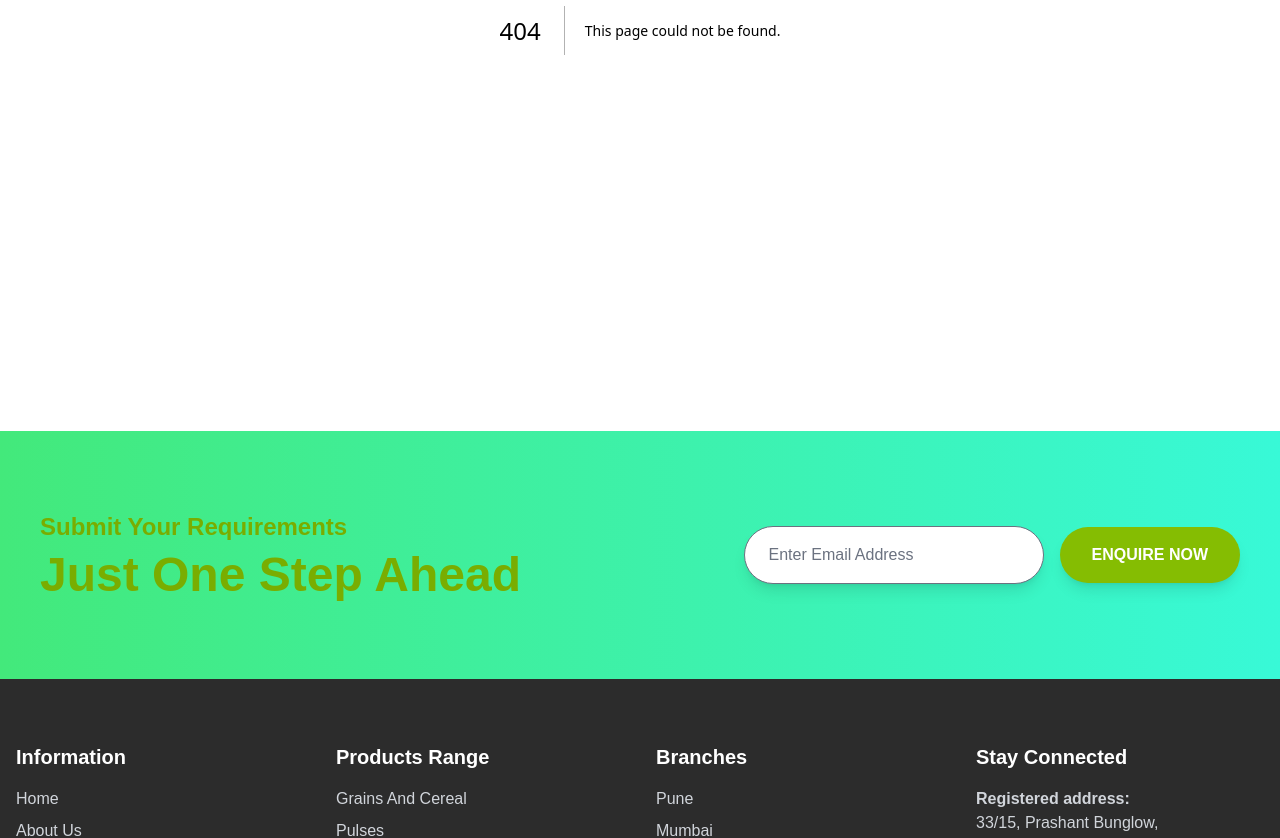
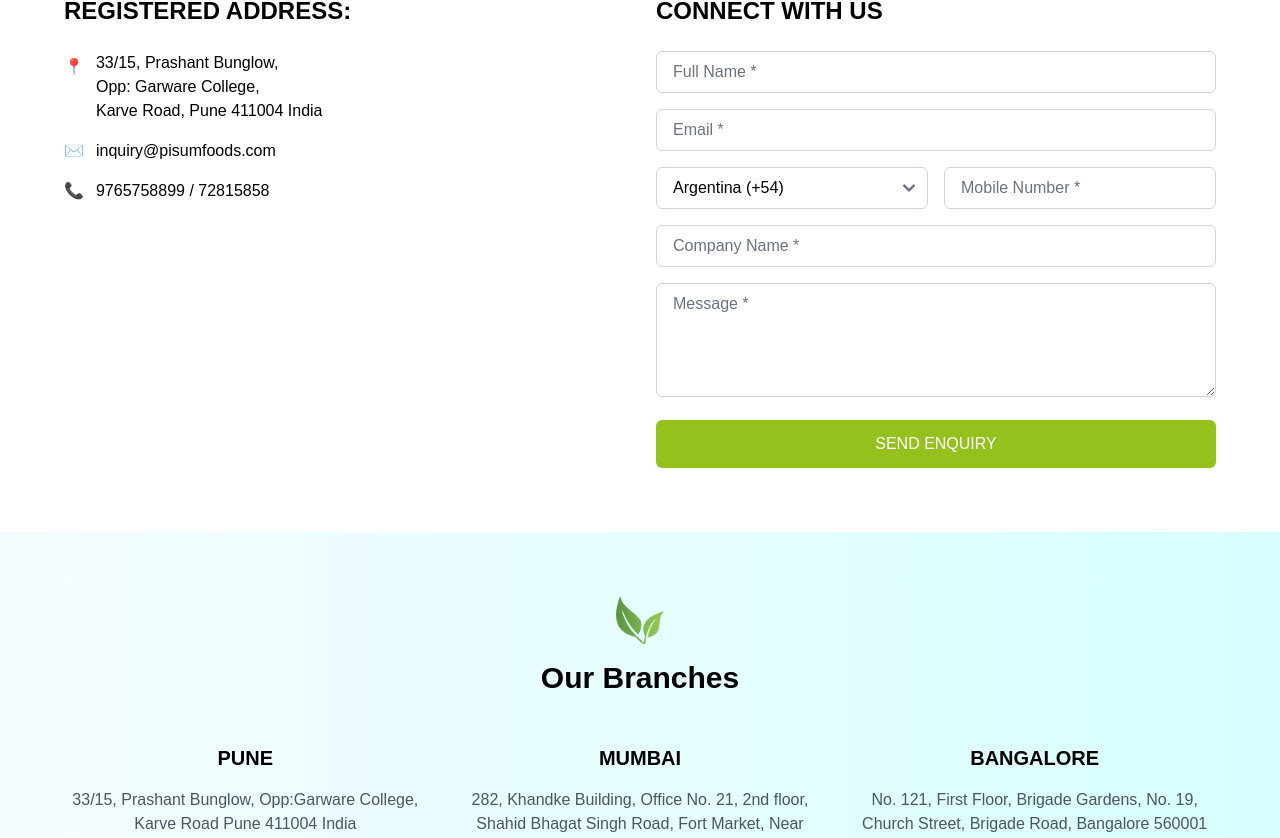
Before and after one commit to abhayfaldu/tark-internationals, a Next.js app: page /contact in a window 1280 px wide. Before the commit this address had no page. Shown: the part 439-1277 px from the top of the page. Built offline with nearby package versions, Linux system fonts and the light colour scheme.

Commit message:
adding contact page without functionality

```diff
--- /dev/null
+++ b/src/app/contact/page.tsx
@@ -0,0 +1,247 @@
+import Image from 'next/image'
+
+type CountryCode = {
+  code: string;
+  country: string;
+};
+
+export default function ContactPage() {
+  const countryCodes: CountryCode[] = [
+    { code: '+91', country: 'India' },
+    { code: '+1', country: 'USA' },
+    { code: '+1', country: 'Canada' },
+    { code: '+44', country: 'UK' },
+    { code: '+86', country: 'China' },
+    { code: '+81', country: 'Japan' },
+    { code: '+49', country: 'Germany' },
+    { code: '+33', country: 'France' },
+    { code: '+61', country: 'Australia' },
+    { code: '+7', country: 'Russia' },
+    { code: '+39', country: 'Italy' },
+    { code: '+34', country: 'Spain' },
+    { code: '+82', country: 'South Korea' },
+    { code: '+971', country: 'UAE' },
+    { code: '+65', country: 'Singapore' },
+    { code: '+966', country: 'Saudi Arabia' },
+    { code: '+55', country: 'Brazil' },
+    { code: '+52', country: 'Mexico' },
+    { code: '+27', country: 'South Africa' },
+    { code: '+47', country: 'Norway' },
+    { code: '+46', country: 'Sweden' },
+    { code: '+31', country: 'Netherlands' },
+    { code: '+41', country: 'Switzerland' },
+    { code: '+32', country: 'Belgium' },
+    { code: '+30', country: 'Greece' },
+    { code: '+90', country: 'Turkey' },
+    { code: '+48', country: 'Poland' },
+    { code: '+420', country: 'Czech Republic' },
+    { code: '+43', country: 'Austria' },
+    { code: '+351', country: 'Portugal' },
+    { code: '+40', country: 'Romania' },
+    { code: '+380', country: 'Ukraine' },
+    { code: '+62', country: 'Indonesia' },
+    { code: '+63', country: 'Philippines' },
+    { code: '+64', country: 'New Zealand' },
+    { code: '+92', country: 'Pakistan' },
+    { code: '+880', country: 'Bangladesh' },
+    { code: '+98', country: 'Iran' },
+    { code: '+20', country: 'Egypt' },
+    { code: '+212', country: 'Morocco' },
+    { code: '+216', country: 'Tunisia' },
+    { code: '+234', country: 'Nigeria' },
+    { code: '+254', country: 'Kenya' },
+    { code: '+251', country: 'Ethiopia' },
+    { code: '+256', country: 'Uganda' },
+    { code: '+233', country: 'Ghana' },
+    { code: '+502', country: 'Guatemala' },
+    { code: '+503', country: 'El Salvador' },
+    { code: '+504', country: 'Honduras' },
+    { code: '+505', country: 'Nicaragua' },
+    { code: '+506', country: 'Costa Rica' },
+    { code: '+507', country: 'Panama' },
+    { code: '+509', country: 'Haiti' },
+    { code: '+593', country: 'Ecuador' },
+    { code: '+595', country: 'Paraguay' },
+    { code: '+598', country: 'Uruguay' },
+    { code: '+56', country: 'Chile' },
+    { code: '+54', country: 'Argentina' },
+    { code: '+372', country: 'Estonia' },
+    { code: '+371', country: 'Latvia' },
+    { code: '+370', country: 'Lithuania' },
+    { code: '+386', country: 'Slovenia' },
+    { code: '+385', country: 'Croatia' },
+    { code: '+381', country: 'Serbia' },
+    { code: '+382', country: 'Montenegro' },
+    { code: '+383', country: 'Kosovo' },
+    { code: '+389', country: 'North Macedonia' },
+    { code: '+356', country: 'Malta' },
+    { code: '+357', country: 'Cyprus' },
+    { code: '+372', country: 'Estonia' },
+    { code: '+423', country: 'Liechtenstein' },
+    { code: '+674', country: 'Nauru' },
+    { code: '+678', country: 'Vanuatu' },
+    { code: '+682', country: 'Cook Islands' }
+  ];
+
+  const sortCountryCodes = (countries: CountryCode[]): CountryCode[] => {
+    return countries.sort((a, b) => a.country.localeCompare(b.country));
+  };
+
+  return (
+    <div>
+      {/* Header Section */}
+      <section className="container-xxl h-[100px] sm:h-[150px] md:h-[200px] lg:h-[250px] xl:h-[300px]">
+        <div className="w-full max-w-[1200px] h-full mx-auto bg-cover bg-center bg-no-repeat bg-[url('/assets/contact-banner.jpg')]">
+          <div className="flex flex-col justify-center gap-3 sm:gap-4 md:gap-5 h-full w-full px-4 sm:px-8 md:px-12 lg:px-16 xl:px-20">
+            <h3 className="text-white font-black text-3xl sm:text-4xl md:text-5xl lg:text-6xl">
+              Contact Us
+            </h3>
+            <h4 className="text-white font-bold text-base sm:text-lg md:text-xl uppercase">
+              Home / Contact Us
+            </h4>
+          </div>
+        </div>
+      </section>
+
+      {/* Contact Information and Form Section */}
+      <section className="container mx-auto px-4 py-12 md:py-16">
+        <div className="grid grid-cols-1 md:grid-cols-2 gap-8 max-w-6xl mx-auto">
+          {/* Registered Address */}
+          <div>
+            <h2 className="text-2xl font-bold mb-6">REGISTERED ADDRESS:</h2>
+            <div className="space-y-4">
+              <div className="flex items-start gap-3">
+                <div className="mt-1">📍</div>
+                <p>
+                  33/15, Prashant Bunglow,
+                  <br />
+                  Opp: Garware College,
+                  <br />
+                  Karve Road, Pune 411004 India
+                </p>
+              </div>
+              <div className="flex items-center gap-3">
+                <div>✉️</div>
+                <p>inquiry@pisumfoods.com</p>
+              </div>
+              <div className="flex items-center gap-3">
+                <div>📞</div>
+                <p>9765758899 / 72815858</p>
+              </div>
+            </div>
+          </div>
+
+          {/* Connect With Us Form */}
+          <div>
+            <h2 className="text-2xl font-bold mb-6">CONNECT WITH US</h2>
+            <form className="space-y-4">
+              <div>
+                <input
+                  type="text"
+                  placeholder="Full Name *"
+                  className="w-full px-4 py-2 border border-gray-300 rounded-md focus:outline-none focus:ring-2 focus:ring-green-500"
+                  required
+                />
+              </div>
+              <div>
+                <input
+                  type="email"
+                  placeholder="Email *"
+                  className="w-full px-4 py-2 border border-gray-300 rounded-md focus:outline-none focus:ring-2 focus:ring-green-500"
+                  required
+                />
+              </div>
+              <div className="grid grid-cols-2 gap-4">
+                <div className="relative">
+                  <select className="w-full px-4 py-2 border border-gray-300 rounded-md focus:outline-none focus:ring-2 focus:ring-green-500 appearance-none bg-white">
+                    {sortCountryCodes(countryCodes).map((item) => (
+                      <option key={item.code}>
+                        {item.country} ({item.code})
+                      </option>
+                    ))}
+                  </select>
+                </div>
+                <input
+                  type="tel"
+                  placeholder="Mobile Number *"
+                  className="w-full px-4 py-2 border border-gray-300 rounded-md focus:outline-none focus:ring-2 focus:ring-green-500"
+                  required
+                />
+              </div>
+              <div>
+                <input
+                  type="text"
+                  placeholder="Company Name *"
+                  className="w-full px-4 py-2 border border-gray-300 rounded-md focus:outline-none focus:ring-2 focus:ring-green-500"
+                  required
+                />
+              </div>
+              <div>
+                <textarea
+                  placeholder="Message *"
+                  rows={4}
+                  className="w-full px-4 py-2 border border-gray-300 rounded-md focus:outline-none focus:ring-2 focus:ring-green-500"
+                  required
+                />
+              </div>
+              <button
+                type="submit"
+                className="w-full bg-[#95C11F] text-white py-3 rounded-md hover:bg-[#86ae1b] transition duration-300"
+              >
+                SEND ENQUIRY
+              </button>
+            </form>
+          </div>
+        </div>
+      </section>
+
+      {/* Our Branches Section */}
+      <section className="bg-gradient-to-r from-[#F5FCFF] to-[#D7FFFE] py-12 md:py-16">
+        <div className="container mx-auto px-4">
+          <div className="text-center mb-12">
+            <div className="flex justify-center mb-4">
+              <Image
+                src="/assets/leaves.png"
+                alt="Leaf Icon"
+                width={60}
+                height={60}
+                className="w-12 h-12"
+              />
+            </div>
+            <h2 className="text-3xl font-bold">Our Branches</h2>
+          </div>
+
+          <div className="grid grid-cols-1 md:grid-cols-3 gap-8 max-w-6xl mx-auto">
+            {/* Pune Branch */}
+            <div className="text-center">
+              <h3 className="font-bold text-xl mb-4">PUNE</h3>
+              <p className="text-gray-600">
+                33/15, Prashant Bunglow, Opp:Garware College, Karve Road Pune
+                411004 India
+              </p>
+            </div>
+
+            {/* Mumbai Branch */}
+            <div className="text-center">
+              <h3 className="font-bold text-xl mb-4">MUMBAI</h3>
+              <p className="text-gray-600">
+                282, Khandke Building, Office No. 21, 2nd floor, Shahid Bhagat
+                Singh Road, Fort Market, Near Sher-e-Punjab Hotel, Mumbai- 400
+                001
+              </p>
+            </div>
+
+            {/* Bangalore Branch */}
+            <div className="text-center">
+              <h3 className="font-bold text-xl mb-4">BANGALORE</h3>
+              <p className="text-gray-600">
+                No. 121, First Floor, Brigade Gardens, No. 19, Church Street,
+                Brigade Road, Bangalore 560001
+              </p>
+            </div>
+          </div>
+        </div>
+      </section>
+    </div>
+  )
+}
--- a/src/components/Navbar.tsx
+++ b/src/components/Navbar.tsx
@@ -9,7 +9,7 @@ const NavbarComponent = () => {
     { label: 'About Us', href: '/about' },
     { label: 'Products', href: '/products' },
     { label: 'Certificates', href: '/certificates' },
-    { label: 'Blogs', href: '/blogs' },
+    // { label: 'Blogs', href: '/blogs' },
     { label: 'Contact Us', href: '/contact' },
   ]
 
```
Also changed, not shown: public/assets/contact-banner.jpg (added).
